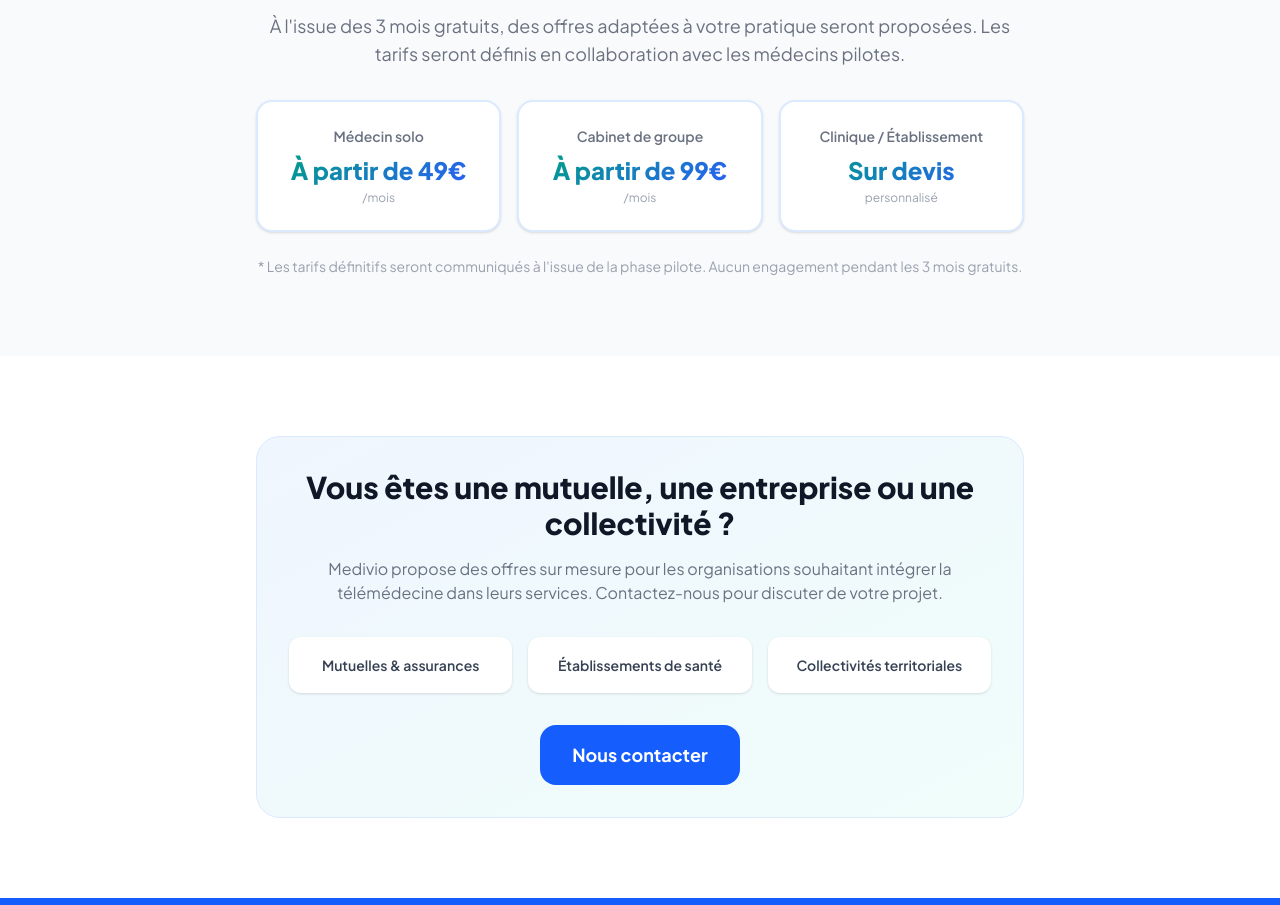
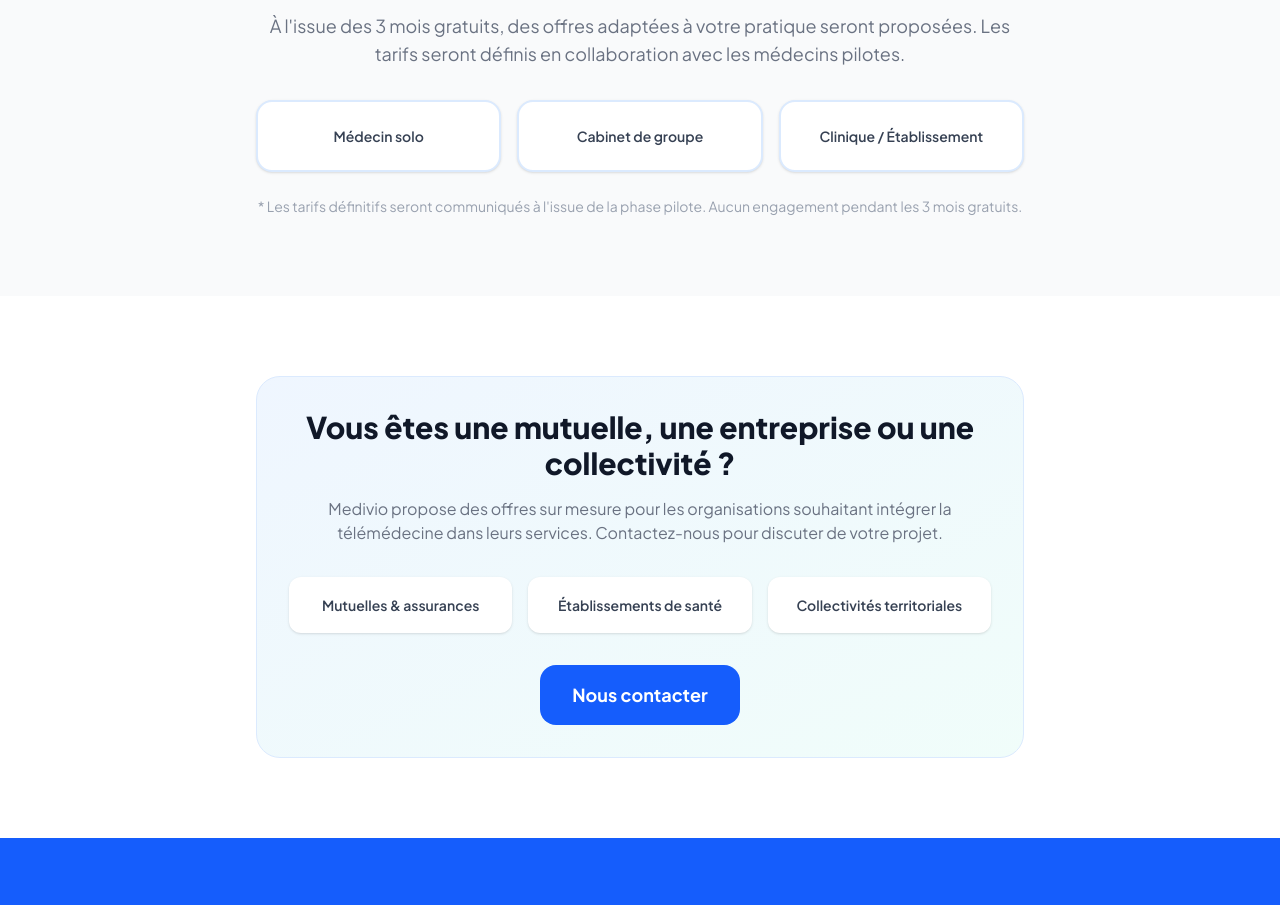
Before and after one commit to All185/medivio-frontend, a Next.js app: page /pricing in a window 1280 px wide. Shown: the part 1340-2245 px from the top of the page. Built offline with nearby package versions, Linux system fonts and the light colour scheme.

Commit message:
fix: suppression tarifs définis page pricing

```diff
--- a/app/pricing/page.tsx
+++ b/app/pricing/page.tsx
@@ -76,14 +76,12 @@ export default function PricingPage() {
           <p className="text-gray-500 text-lg mb-8">À l'issue des 3 mois gratuits, des offres adaptées à votre pratique seront proposées. Les tarifs seront définis en collaboration avec les médecins pilotes.</p>
           <div className="grid grid-cols-1 sm:grid-cols-3 gap-4 mb-6">
             {[
-              { label: 'Médecin solo', price: 'À partir de 49€', desc: '/mois' },
-              { label: 'Cabinet de groupe', price: 'À partir de 99€', desc: '/mois' },
-              { label: 'Clinique / Établissement', price: 'Sur devis', desc: 'personnalisé' },
+              'Médecin solo',
+              'Cabinet de groupe',
+              'Clinique / Établissement',
             ].map((item, i) => (
               <div key={i} className="bg-white rounded-2xl p-6 border-2 border-blue-100 shadow-sm text-center">
-                <p className="text-sm font-semibold text-gray-500 mb-2">{item.label}</p>
-                <p className="text-2xl font-extrabold mb-1" style={{background: 'linear-gradient(135deg, #009E88, #2B5EF8)', WebkitBackgroundClip: 'text', WebkitTextFillColor: 'transparent'}}>{item.price}</p>
-                <p className="text-xs text-gray-400">{item.desc}</p>
+                <p className="text-sm font-semibold text-gray-700">{item}</p>
               </div>
             ))}
           </div>
```
